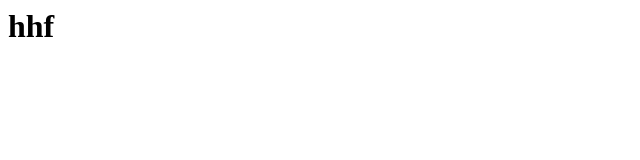
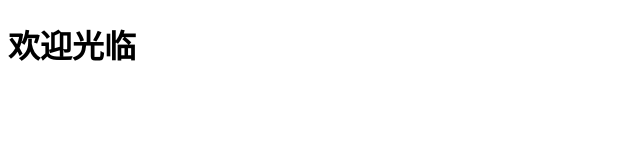
Before and after one commit to caoyichuan/fftr.github.io, a plain HTML site: page index.html in a window 1280 px wide. Shown: the whole page, without its empty margins (0-640 px from the left). Drawn offline with Linux system fonts and the light colour scheme.

Commit message:
Update index.html

```diff
--- a/index.html
+++ b/index.html
@@ -1 +1,12 @@
-<h1>hhf</h1>
+<!DOCTYPE html>
+<html lang="en">
+<head>
+    <meta charset="UTF-8">
+    <meta name="viewport" content="width=device-width, initial-scale=1.0">
+    <title>我的第一个网站</title>
+</head>
+<body>
+    <h1>欢迎光临</h1>
+
+</body>
+</html>
```
